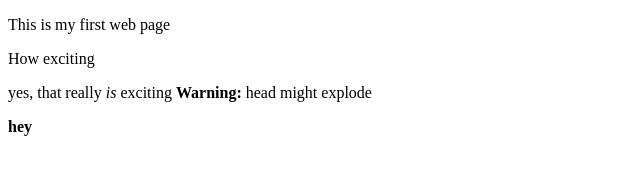
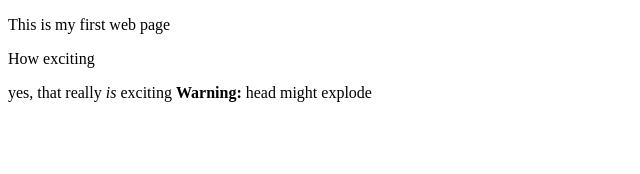
Before and after one commit to WendeVoordes/htmldog, a plain HTML site: page index.html in a window 1280 px wide. Shown: the full height of the page, 0-640 px from the left. Drawn offline with Linux system fonts and the light colour scheme.

Commit message:
paragraphs

```diff
--- a/index.html
+++ b/index.html
@@ -9,7 +9,6 @@
   <p>This is my first web page</p>
   <p>How exciting</p>
   <p>yes, that really <em>is</em> exciting <strong>Warning:</strong> head might explode</p>
-  <p><strong>hey</strong></p>
 </body>
 
 </html>
```
